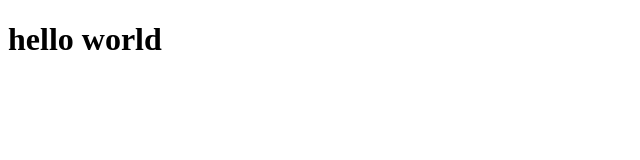
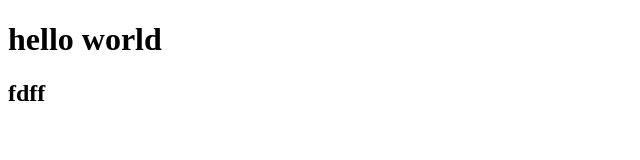
Before and after one commit to kontoki/project, a plain HTML site: page index.html in a window 1280 px wide. Shown: the full height of the page, 0-640 px from the left. Drawn offline with Linux system fonts and the light colour scheme.

Commit message:
index.html mode

```diff
--- a/index.html
+++ b/index.html
@@ -8,5 +8,6 @@
   </head>
   <body>
     <h1>hello world</h1>
+    <h2>fdff</h2>
   </body>
 </html>
```
